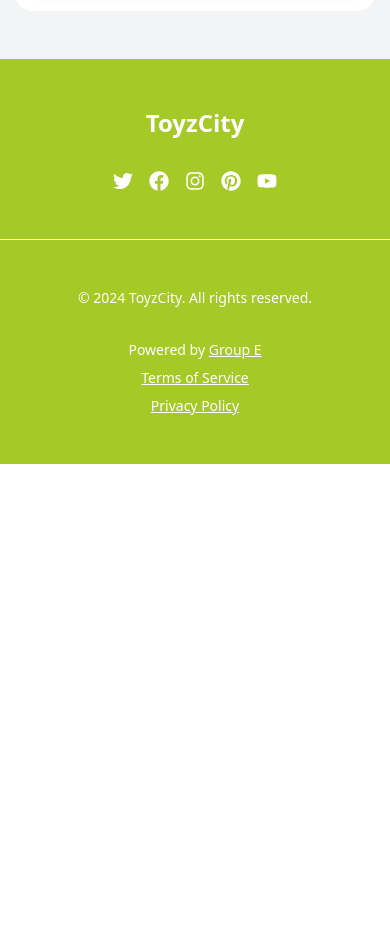
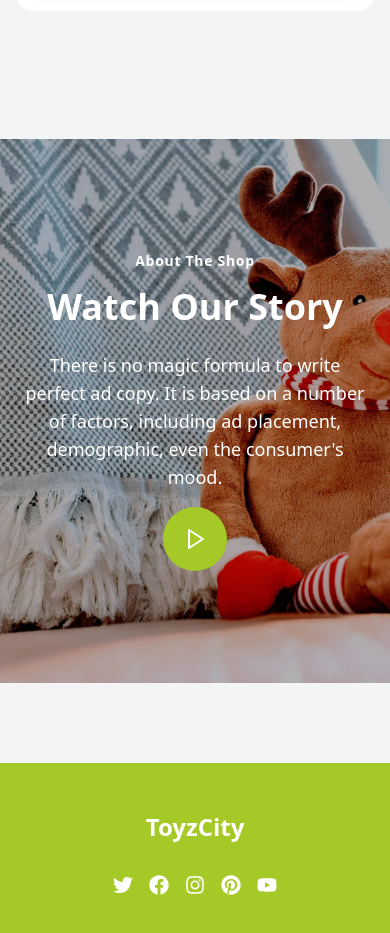
Before and after one commit to ToyTreasures/toy-treasures-frontend, a React (Vite) app: page / in a window 390 px wide. Shown: the part 6480-7413 px from the top of the page. Before the commit the page ends 6944 px from the top, so only its background shows below. Built offline with nearby package versions, Linux system fonts and the light colour scheme.

Commit message:
feat(Story): add Story component with responsive design to home page

```diff
--- a/package.json
+++ b/package.json
@@ -12,6 +12,7 @@
   "dependencies": {
     "axios": "^1.7.7",
     "formik": "^2.4.6",
+    "lucide-react": "^0.445.0",
     "react": "^18.3.1",
     "react-dom": "^18.3.1",
     "react-icons": "^5.3.0",
--- /dev/null
+++ b/src/Layouts/HomeLayouts/Story.jsx
@@ -0,0 +1,37 @@
+import React from "react";
+import { Play } from "lucide-react";
+import BackgroundImage from "../../assets/story-bg.jpg";
+
+const Story = () => {
+  return (
+    <section
+      className="flex flex-col items-center justify-center py-28 px-6 my-20 bg-black bg-opacity-30 bg-blend-overlay bg-cover bg-center bg-no-repeat bg-fixed text-white"
+      style={{
+        backgroundImage: `url(${BackgroundImage})`,
+      }}
+    >
+      <div className="flex flex-col items-center justify-center w-full max-w-4xl">
+        <div className="flex flex-col items-center text-center max-w-2xl mb-4">
+          <h3 className="text-sm font-semibold mb-4 tracking-wider">About The Shop</h3>
+          <h2 className="text-4xl font-bold mb-6">Watch Our Story</h2>
+          <p className="text-lg">
+            There is no magic formula to write perfect ad copy. It is based on a number of factors,
+            including ad placement, demographic, even the consumer's mood.
+          </p>
+        </div>
+        <button
+          className="flex items-center justify-center w-16 h-16 rounded-full bg-[--primary-color] transition-transform duration-300 ease-in-out transform hover:scale-110"
+          onClick={(e) => {
+            e.preventDefault();
+            console.log("Open video lightbox");
+          }}
+          aria-label="Watch video"
+        >
+          <Play size={24} />
+        </button>
+      </div>
+    </section>
+  );
+};
+
+export default Story;
--- a/src/pages/Home.jsx
+++ b/src/pages/Home.jsx
@@ -1,5 +1,6 @@
 import { useRef } from "react";
 import HeroSection from "../Layouts/HomeLayouts/HeroSection";
+import Story from "../Layouts/HomeLayouts/Story";
 import StuffedAnimals from "../Layouts/HomeLayouts/StuffedAnimals";
 import ToysTypeSection from "../Layouts/HomeLayouts/ToysTypeSection";
 import WoodenToys from "../Layouts/HomeLayouts/WoodenToys";
@@ -12,6 +13,7 @@ const Home = () => {
       <ToysTypeSection ref={toysTypeSectionRef} />
       <StuffedAnimals />
       <WoodenToys />
+      <Story />
     </div>
   );
 };
```
Also changed, not shown: src/assets/story-bg.jpg (added), 1 other file (tests, documents, lock files or other folders).
